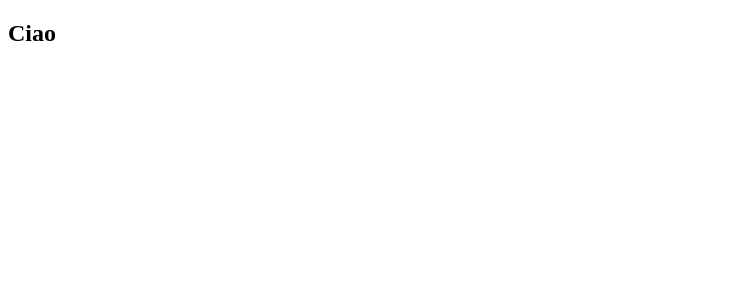
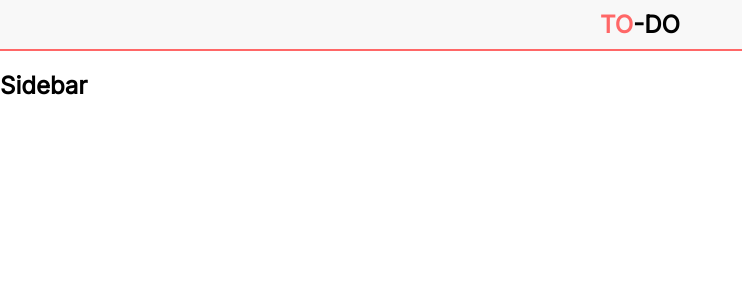
Before and after one commit to Benny-03/app-todo, a React (Vite) app: page / in a window 1280 px wide. Shown: the top 300 px of the page, without its empty margins (0-742 px from the left). Built offline with nearby package versions, Linux system fonts and the light colour scheme.

Commit message:
inizio Home page

```diff
--- a/index.html
+++ b/index.html
@@ -4,6 +4,7 @@
     <meta charset="UTF-8">
     <meta name="viewport" content="width=device-width, initial-scale=1.0">
     <title>App TODO</title>
+    <link href='https://fonts.googleapis.com/css?family=Inter' rel='stylesheet'>
     <link rel="stylesheet" href="src/style.css">
 </head>
 <body>
--- a/src/Home.jsx
+++ b/src/Home.jsx
@@ -1,9 +1,15 @@
 import React from "react";
+import Sidebar from "./Sidebar";
 
 const Home = () => {
     return (
-        <div>
-            <h2>Ciao</h2>
+        <div className="home-page">
+            <div className="header">
+                <h2><span style={{color: "#FF6767"}}>TO</span>-DO</h2>
+            </div>
+            <div className="site-content">
+                <Sidebar />
+            </div>
         </div>
     )
 }
--- /dev/null
+++ b/src/Sidebar.jsx
@@ -0,0 +1,9 @@
+import React from "react";
+
+const Sidebar = () => {
+    return (
+        <h2>Sidebar</h2>
+    )
+}
+
+export default Sidebar;
--- a/src/style.css
+++ b/src/style.css
@@ -0,0 +1,29 @@
+/* GENERAL */
+
+body {
+    font-family: 'Inter';
+}
+
+*{
+    --red: #FF6767;
+    --blue: #3ABEFF;
+    --grey: #A1A3AB;
+    --dark-white: #F8F8F8;
+    margin: 0;
+    padding: 0;
+}
+
+/* HOME-PAGE */
+
+.header {
+    background-color: var(--dark-white);
+    border-bottom: solid 2px var(--red);
+    display: flex;
+    justify-content: center;
+    align-items: center;
+    padding: 10px 0px;
+}
+
+.site-content {
+    margin-top: 20px;
+}
```
